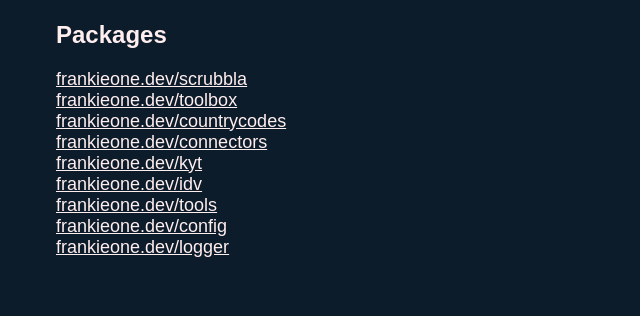
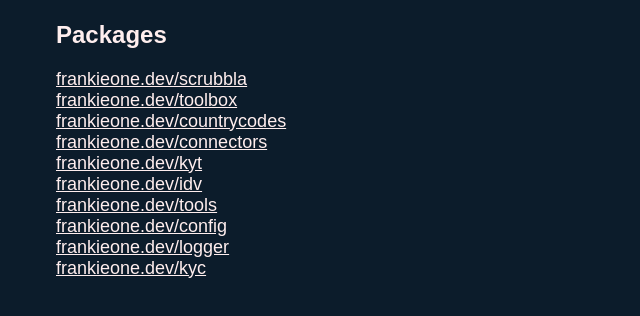
Before and after one commit to FrankieFinancial/frankiefinancial.github.io, a plain HTML site: page index.html in a window 1280 px wide. Shown: the part 212-528 px from the top of the page, without its empty margins (52-692 px from the left). Drawn offline with Linux system fonts and the light colour scheme.

Commit message:
Forgot to update the main index.html

```diff
--- a/index.html
+++ b/index.html
@@ -22,8 +22,7 @@
         <li><a href="tools">frankieone.dev/tools</a></li>
         <li><a href="config">frankieone.dev/config</a></li>
         <li><a href="logger">frankieone.dev/logger</a></li>
-    </ul>
-    </ul>
+        <li><a href="kyc">frankieone.dev/kyc</a></li>
     </ul>
 
 </body>
```
